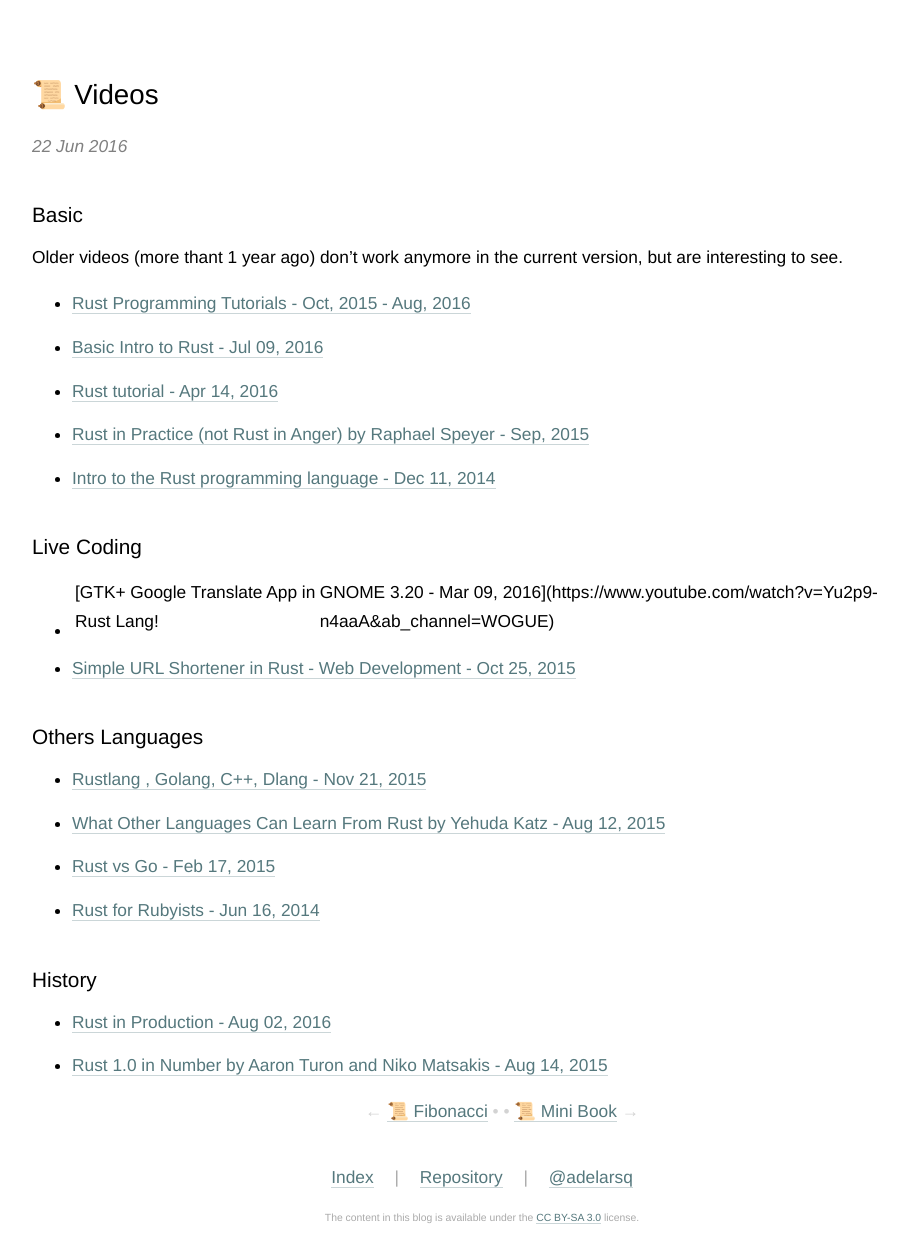
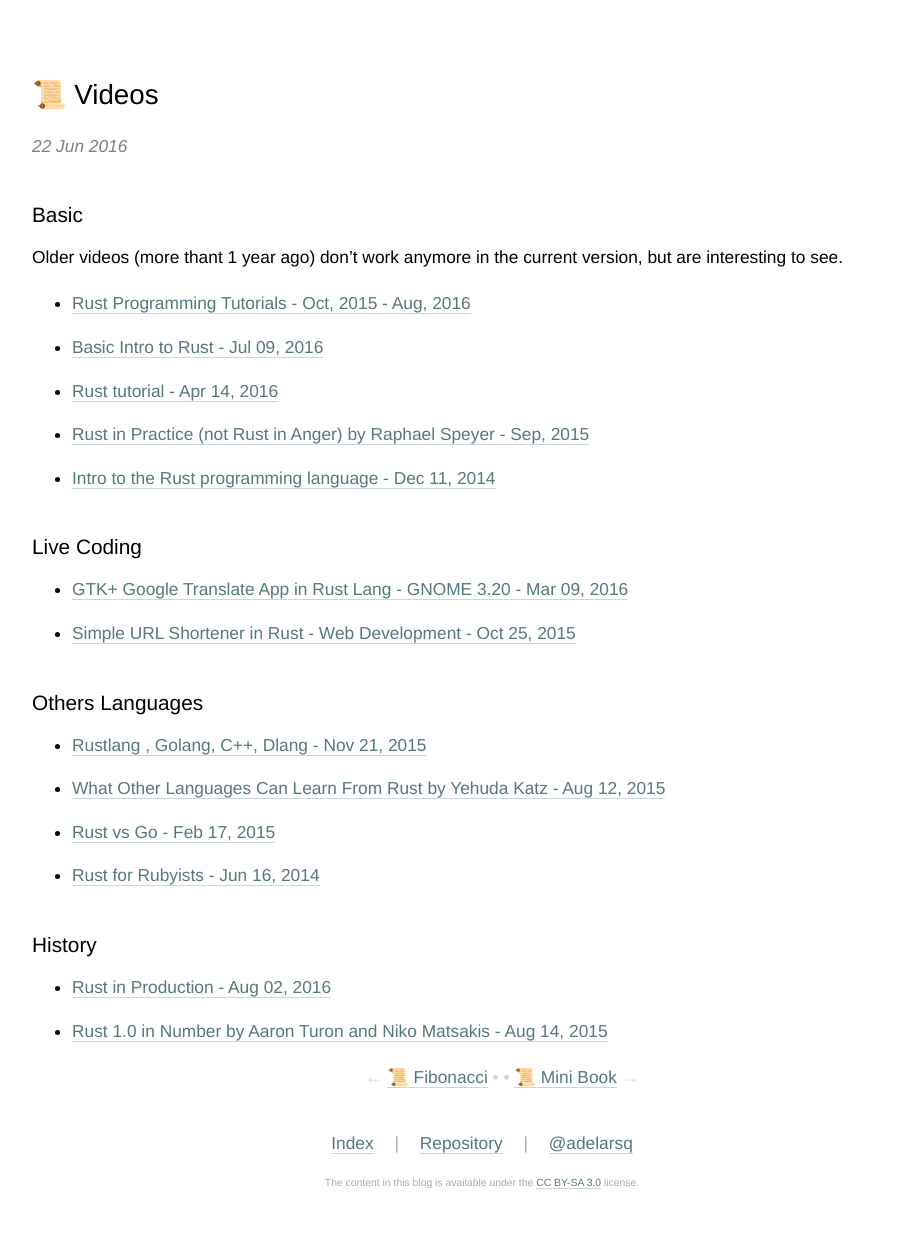
Before and after one commit to adelarsq/daily-rust.github.io, a Jekyll site: the page built from _posts/2016-06-22-videos.md, in a window 1280 px wide. Shown: the whole page, without its empty margins (158-1066 px from the left). Built offline with Jekyll 4.4.1, drawn with Linux system fonts in a browser that asks for light colours; after the commit the page ends 1222 px from its top, so only the background shows below that.

Commit message:
Update 2016-06-22-videos.md

```diff
--- a/_posts/2016-06-22-videos.md
+++ b/_posts/2016-06-22-videos.md
@@ -17,7 +17,7 @@ Older videos (more thant 1 year ago) don't work anymore in the current version,
 
 ## Live Coding
 
-- [GTK+ Google Translate App in Rust Lang! | GNOME 3.20 - Mar 09, 2016](https://www.youtube.com/watch?v=Yu2p9-n4aaA&ab_channel=WOGUE)
+- [GTK+ Google Translate App in Rust Lang - GNOME 3.20 - Mar 09, 2016](https://www.youtube.com/watch?v=Yu2p9-n4aaA&ab_channel=WOGUE)
 - [Simple URL Shortener in Rust - Web Development - Oct 25, 2015](https://www.youtube.com/watch?v=Ae44aZAac3w&ab_channel=G%C3%B6kberkYalt%C4%B1rakl%C4%B1)
 
 ## Others Languages
```
